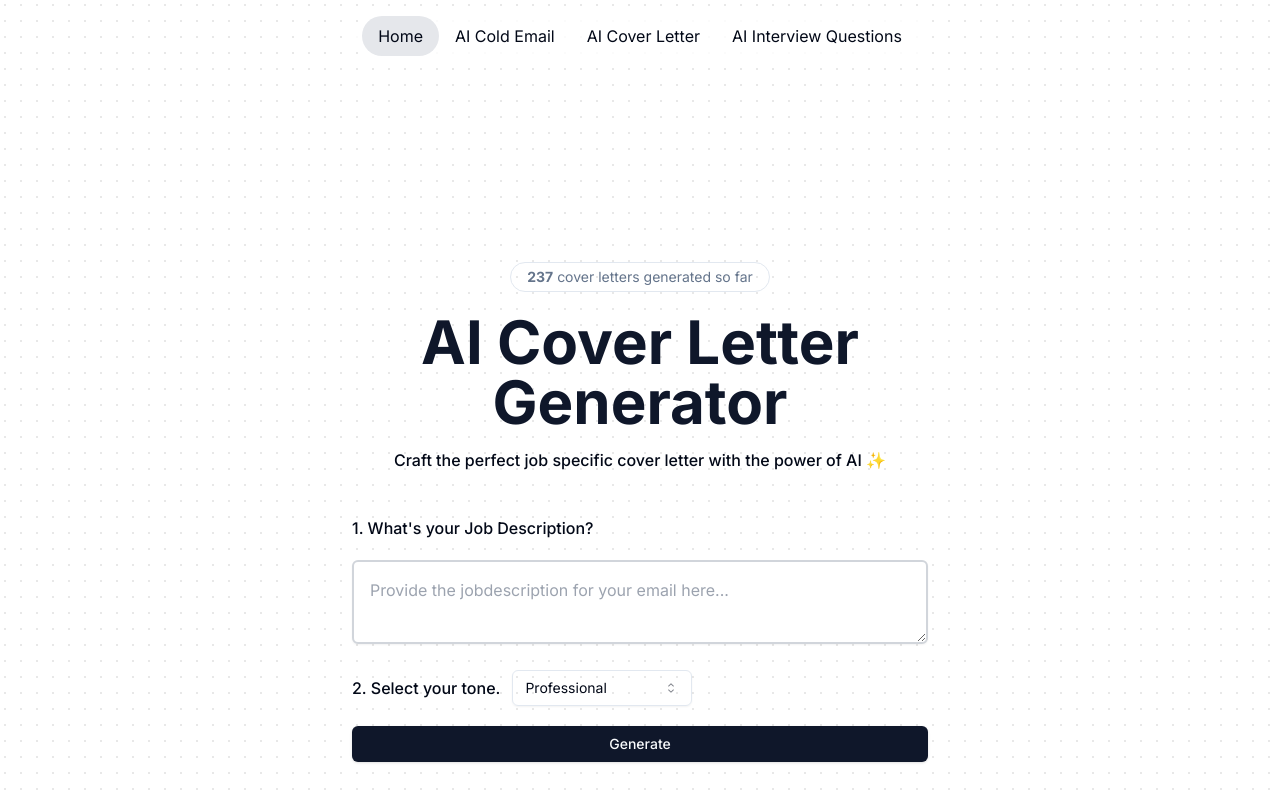
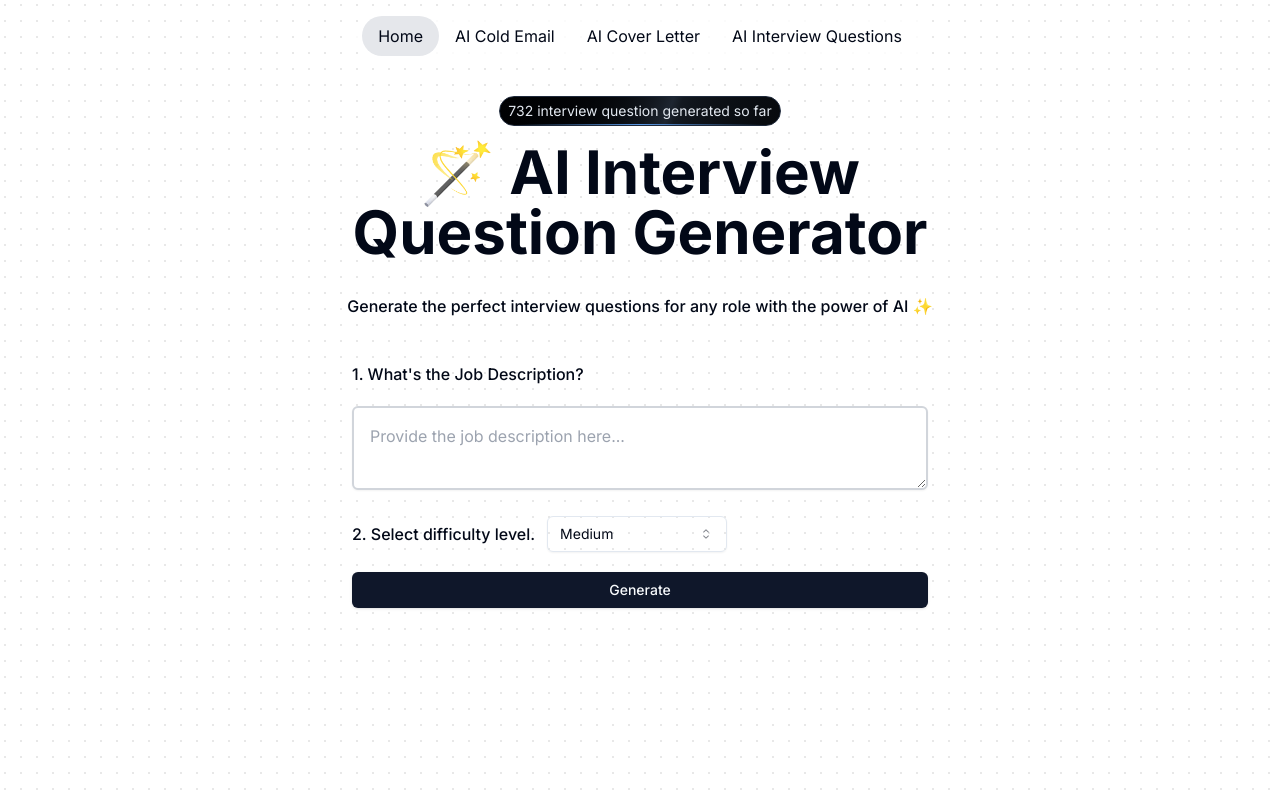
Before and after one commit to neerajkumarc/jobhuntai, a Next.js app: page /ai/interview-question-generator in a window 1280 px wide. Shown: the top 800 px of the page. Built offline with nearby package versions, Linux system fonts and the light colour scheme.

Commit message:
update ai interview page

```diff
--- a/app/ai/cold-email-generator/page.tsx
+++ b/app/ai/cold-email-generator/page.tsx
@@ -1,6 +1,4 @@
 "use client";
-import Header from "@/components/Header";
-import Footer from "@/components/Footer";
 import { GoogleGenerativeAI } from "@google/generative-ai";
 import {
   Select,
@@ -11,6 +9,7 @@ import {
 } from "@/components/ui/select";
 import { Button } from "@/components/ui/button";
 import { useState } from "react";
+import Pill from "@/components/ui/pill";
 
 export default function ColdEmailGenerator() {
   const [tone, setTone] = useState("professional");
@@ -45,12 +44,10 @@ Output in text only do not give markdown code.
   }
 
   return (
-    <div className="flex max-w-5xl mx-auto flex-col items-center justify-center py-2 min-h-screen">
-      <main className="flex flex-1 w-full flex-col items-center justify-center text-center px-4 mt-12 sm:mt-20">
-        <p className="border rounded-2xl py-1 px-4 text-slate-500 text-sm mb-5 hover:scale-105 transition duration-300 ease-in-out">
-          <b>237</b> cold emails generated so far
-        </p>
-        <h1 className="sm:text-6xl text-4xl max-w-[608px] font-bold text-slate-900 text-center">
+    <div className="flex max-w-5xl mx-auto flex-col justify-center min-h-screen py-2">
+      <main className="flex flex-1 w-full flex-col items-center justify-start text-center px-4 mt-4">
+      <Pill text={"732 cold emails generated so far"} />
+        <h1 className="sm:text-6xl text-4xl max-w-[608px] font-bold text-center m-4">
           AI Cold Email Generator
         </h1>
         <p className="m-4 font-medium">
--- a/app/ai/cover-letter-generator/page.tsx
+++ b/app/ai/cover-letter-generator/page.tsx
@@ -10,6 +10,7 @@ import {
 } from "@/components/ui/select";
 import { Button } from "@/components/ui/button";
 import { useState } from "react";
+import Pill from "@/components/ui/pill";
 
 export default function ColdEmailGenerator() {
   const [tone, setTone] = useState("professional");
@@ -44,12 +45,10 @@ Output in text only do not give markdown code.
   }
 
   return (
-    <div className="flex max-w-5xl mx-auto flex-col items-center justify-center py-2 min-h-screen">
-      <main className="flex flex-1 w-full flex-col items-center justify-center text-center px-4 mt-6 sm:mt-20">
-        <p className="border rounded-2xl py-1 px-4 text-slate-500 text-sm mb-5 hover:scale-105 transition duration-300 ease-in-out">
-          <b>237</b> cover letters generated so far
-        </p>
-        <h1 className="sm:text-6xl text-4xl max-w-[608px] font-bold text-slate-900 text-center">
+    <div className="flex max-w-5xl mx-auto flex-col justify-center min-h-screen py-2">
+      <main className="flex flex-1 w-full flex-col items-center justify-start text-center px-4 mt-4">
+      <Pill text={"732 cover letter generated so far"} />
+        <h1 className="sm:text-6xl text-4xl max-w-[608px] font-bold text-center m-4">
           AI Cover Letter Generator
         </h1>
         <p className="m-4 font-medium">
--- a/app/ai/interview-question-generator/page.tsx
+++ b/app/ai/interview-question-generator/page.tsx
@@ -1,5 +1,4 @@
 "use client";
-import Footer from "@/components/Footer";
 import { GoogleGenerativeAI } from "@google/generative-ai";
 import {
   Select,
@@ -10,15 +9,17 @@ import {
 } from "@/components/ui/select";
 import { Button } from "@/components/ui/button";
 import { useState } from "react";
+import Pill from "@/components/ui/pill";
+import ReactMarkdown from 'react-markdown';
 
-export default function ColdEmailGenerator() {
-  const [tone, setTone] = useState("professional");
-  const [jobdescription, setJobDescription] = useState("");
-  const [email, setEmail] = useState("");
+export default function InterviewQuestionGenerator() {
+  const [difficulty, setDifficulty] = useState("medium");
+  const [jobDescription, setJobDescription] = useState("");
+  const [questions, setQuestions] = useState("");
   const [isGenerating, setIsGenerating] = useState(false);
   const [copied, setCopied] = useState(false);
 
-  async function handleGenerate(tone: String, jobdescription: String) {
+  async function handleGenerate(difficulty: string, jobDescription: string) {
     setIsGenerating(true);
     const genAI = new GoogleGenerativeAI(
       process.env.NEXT_PUBLIC_GEMINI_API_KEY || ""
@@ -26,90 +27,111 @@ export default function ColdEmailGenerator() {
     const model = genAI.getGenerativeModel({
       model: "gemini-1.5-flash-latest",
     });
-    const prompt = `Goal: Generate a compelling cover-letter for a job application.
-Target Audience:
-Recruiters
-Hiring Managers
-Startup Founders
-Software Engineers
-Tone:${tone}
-Jobdescription:${jobdescription}
-Based on the Job description craft a convicing, genuine cover-letter for better success rate. Do not include subject for the email.
-Email should be short and consise
-Output in text only do not give markdown code.
+    const prompt = `Goal: Generate interview questions for a job role based on the job description.
+Job Description: ${jobDescription}
+Difficulty: ${difficulty}
+Generate a set of questions and answers(that a skilled candidate would answer) that cover technical, behavioral, and situational aspects relevant to the role described. Ensure the questions are varied and appropriate for the specified difficulty level.
+strictly follow following markdown template, and provide output (do not add any extra markdown keywords rest all should be plain text only use the provided format), question number can be as many as you can genarate :
+# Interview Questions for [Job Title]
+---
+## Technical Questions
+
+**Question1:**
+
+**Answer:**
+---
+**Question2:**
+
+**Answer:**
+
+---
+
+## Behavioral Questions
+
+**Question1:**
+
+**Answer:**
+---
+**Question2:**
+
+**Answer:**
+
+---
+
+## Situational Questions
+
+**Question1:**
+
+**Answer:**
+---
+**Question2:**
+
+**Answer:**
+
+---
 `;
     const result = (await model.generateContent(prompt)).response.text();
-    setEmail(result);
+    setQuestions(result);
+    console.log(result)
     setIsGenerating(false);
   }
 
   return (
-    <div className="flex max-w-5xl mx-auto flex-col items-center justify-center py-2 min-h-screen">
-      <main className="flex flex-1 w-full flex-col items-center justify-center text-center px-4 mt-6 sm:mt-20">
-        <p className="border rounded-2xl py-1 px-4 text-slate-500 text-sm mb-5 hover:scale-105 transition duration-300 ease-in-out">
-          <b>237</b> cover letters generated so far
-        </p>
-        <h1 className="sm:text-6xl text-4xl max-w-[608px] font-bold text-slate-900 text-center">
-          AI Cover Letter Generator
+    <div className="flex max-w-5xl mx-auto flex-col justify-center min-h-screen py-2">
+      <main className="flex flex-1 w-full flex-col items-center justify-start text-center px-4 pb-12 mt-4">
+        <Pill text={"732 interview question generated so far"} />
+        <h1 className="sm:text-6xl text-4xl max-w-[608px] font-bold text-center m-4">
+          🪄 AI Interview Question Generator
         </h1>
         <p className="m-4 font-medium">
-          Craft the perfect job specific cover letter with the power of AI ✨
+          Generate the perfect interview questions for any role with the power of AI ✨
         </p>
         <div className="mt-7"></div>
 
         <div className="max-w-xl w-full">
           <div className="flex items-center space-x-3">
             <p className="text-left font-medium">
-              1. What's your Job Description?
+              1. What's the Job Description?
             </p>
           </div>
           <textarea
             className="w-full rounded-md border-gray-300 border-2 shadow-sm focus:border-black focus:ring-black my-5 p-4"
-            placeholder={"Provide the jobdescription for your email here..."}
+            placeholder={"Provide the job description here..."}
             onChange={(e) => {
               setJobDescription(e.target.value);
             }}
           />
           <div className="flex mb-5 items-center space-x-3">
-            <p className="text-left font-medium">2. Select your tone.</p>
+            <p className="text-left font-medium">2. Select difficulty level.</p>
             <Select
-              defaultValue={"professional"}
+              defaultValue={"medium"}
               onValueChange={(value) => {
-                setTone(value);
+                setDifficulty(value);
               }}
             >
               <SelectTrigger className="w-[180px]">
-                <SelectValue placeholder="Professional" />
+                <SelectValue placeholder="Medium" />
               </SelectTrigger>
               <SelectContent>
-                <SelectItem value="professional">Professional</SelectItem>
-                <SelectItem value="neutral">Neutral</SelectItem>
-                <SelectItem value="casual">Casual</SelectItem>
+                <SelectItem value="easy">Easy</SelectItem>
+                <SelectItem value="medium">Medium</SelectItem>
+                <SelectItem value="hard">Hard</SelectItem>
               </SelectContent>
             </Select>
           </div>
           <Button
             className="w-full"
             disabled={isGenerating}
-            onClick={() => handleGenerate(tone, jobdescription)}
+            onClick={() => handleGenerate(difficulty, jobDescription)}
           >
             {isGenerating ? "Generating..." : "Generate"}
           </Button>
 
-          {email && (
+          {questions && (
             <div className="space-y-10 my-10 max-w-lg">
-              <pre className="text-left text-wrap font-sans">{email}</pre>
-              <Button
-                onClick={(e) => {
-                  navigator.clipboard.writeText(email);
-                  setCopied(true);
-                  setTimeout(() => {
-                    setCopied(false);
-                  }, 1500);
-                }}
-              >
-                {copied ? "Copied" : "Copy"}
-              </Button>
+              <div className="text-left">
+                <ReactMarkdown className={"markdown"}>{questions}</ReactMarkdown>
+              </div>
             </div>
           )}
         </div>
--- a/app/globals.css
+++ b/app/globals.css
@@ -74,3 +74,7 @@
       @apply bg-background text-foreground;
     }
   }
+
+  .markdown > * {
+    all: revert;
+  }
--- a/components/Header.tsx
+++ /dev/null
@@ -1,35 +0,0 @@
-"use client"
-import Link from "next/link";
-import { Button } from "./ui/button";
-import { usePathname } from "next/navigation";
-
-
-
-export default function Header() {
-  const pathname = usePathname()
-  const links = [
-    { text: "MY DASHBOARD", href: "/dashboard" },
-    { text: "AI COVER LETTER", href: "/dashboard/cover-letter-generator" },
-    { text: "AI COLD EMAIL", href: "/dashboard/cold-email-generator" },
-    { text: "AI INTERVIEW", href: "/dashboard/create-resume" },
-  ];
-  return (
-    <nav className="sticky left-0 top-0 h-screen lg:w-[20vw] flex flex-col p-5 gap-4 border border-black">
-      <span className="text-3xl font-bold">ResuMate</span>
-      <Link href="/create-resume">
-        <Button className="w-full py-2">CREATE NEW RESUME</Button>
-      </Link>
-      <ul className="w-full flex flex-col items-start justify-start gap-4 py-2">
-        {links.map((link) => (
-          <li className={`w-full px-2 py-1 hover:bg-gray-300 p-2 rounded-md ${pathname==link.href && "bg-gray-300"}`} key={link.text}>
-            <Link href={link.href}>{link.text}</Link>
-          </li>
-        ))}
-
-      </ul>
-      <Button className="mt-auto mb-4 py-2 border border-black w-full">
-        LOGOUT/ LOGIN
-      </Button>
-    </nav>
-  );
-}
--- a/package.json
+++ b/package.json
@@ -23,6 +23,7 @@
     "pdf.js-extract": "^0.2.1",
     "react": "^18",
     "react-dom": "^18",
+    "react-markdown": "^9.0.1",
     "tailwind-merge": "^2.3.0",
     "tailwindcss-animate": "^1.0.7"
   },
```
Also changed, not shown: 1 other file (tests, documents, lock files or other folders).
